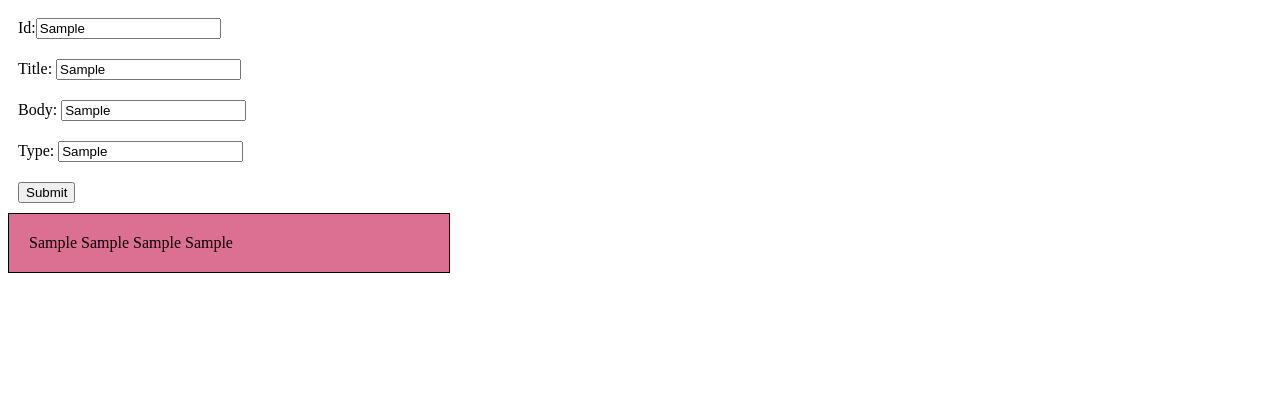
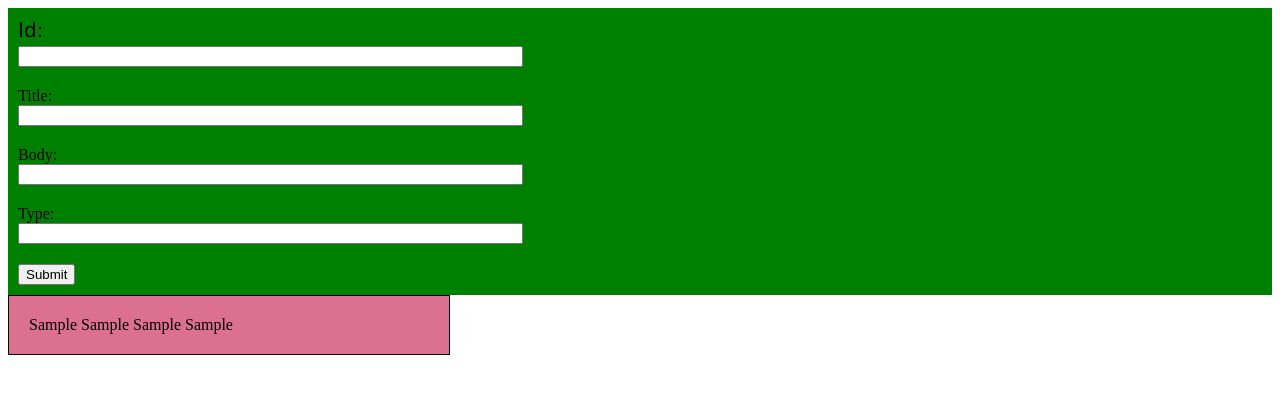
Before and after one commit to MariaNegrych/angular-homework-1, an Angular app: page / in a window 1280 px wide. Both pictures are taken after typing "Sample", "Sample", "Sample", "Sample" into the empty fields and a click on the button "Submit". Shown: the top 394 px of the page. Built offline with nearby package versions, Linux system fonts and the light colour scheme.

Commit message:
ng-forms-form-group

```diff
--- a/src/app/app.component.css
+++ b/src/app/app.component.css
@@ -2,3 +2,10 @@
   padding: 10px;
 
 }
+.ng-valid[required], .ng-valid.required  {
+  border: 2px solid #42A948; /* green */
+}
+
+.ng-invalid:not(form).ng-touched  {
+  border: 2px solid #a91123; /* red */
+}
--- a/src/app/app.component.html
+++ b/src/app/app.component.html
@@ -1,20 +1,32 @@
-<form [formGroup]="f">
-  <div [ngClass]="'form'">
-    <label>Id:</label> <input formControlName="id">
+
+<form [formGroup]="f" [style]="'background: green'" class="form-control">
+  <div [ngClass]="'form'" [ngStyle]="{'font-size':'20px', 'font-family':'Verdana'}">
+    <label>Id:</label>
+    <div>
+      <input formControlName="id" size="60" required>
+    </div>
   </div>
   <div [ngClass]="'form'">
-    <label>Title: </label> <input formControlName="title">
+    <label>Title: </label>
+    <div>
+      <input formControlName="title" size="60" required>
+    </div>
   </div>
   <div [ngClass]="'form'">
-    <label>Body: </label><input formControlName="body">
+    <label>Body: </label>
+    <div>
+      <input formControlName="body" size="60" required>
+    </div>
   </div>
   <div [ngClass]="'form'">
-    <label>Type: </label> <input formControlName="type">
+    <label>Type: </label>
+    <div>
+      <input formControlName="type" size="60" required>
+    </div>
   </div>
   <div [ngClass]="'form'">
-    <button (click)="onSubmit(f)">Submit</button>
+    <button  (click)="onSubmit(f)" [disabled]="f.invalid && (f.dirty || f.touched)">Submit</button>
   </div>
 </form>
 
-
 <app-task *ngFor="let task of tasks" [task]="task"></app-task>
--- a/src/app/app.component.ts
+++ b/src/app/app.component.ts
@@ -31,8 +31,10 @@ export class AppComponent implements OnInit{
 
   onSubmit(f: FormGroup) {
     console.log(f.value);
+    console.log(f);
     this.tasks.push(f.value);
     console.log(this.tasks);
+    f.reset(undefined);
   }
 
   // onReset(f: NgForm) {
--- a/src/app/task/task.component.css
+++ b/src/app/task/task.component.css
@@ -3,4 +3,5 @@
   border: 1px solid black;
   background: palevioletred;
   width: 400px;
+  margin-bottom: 5px;
 }
```
